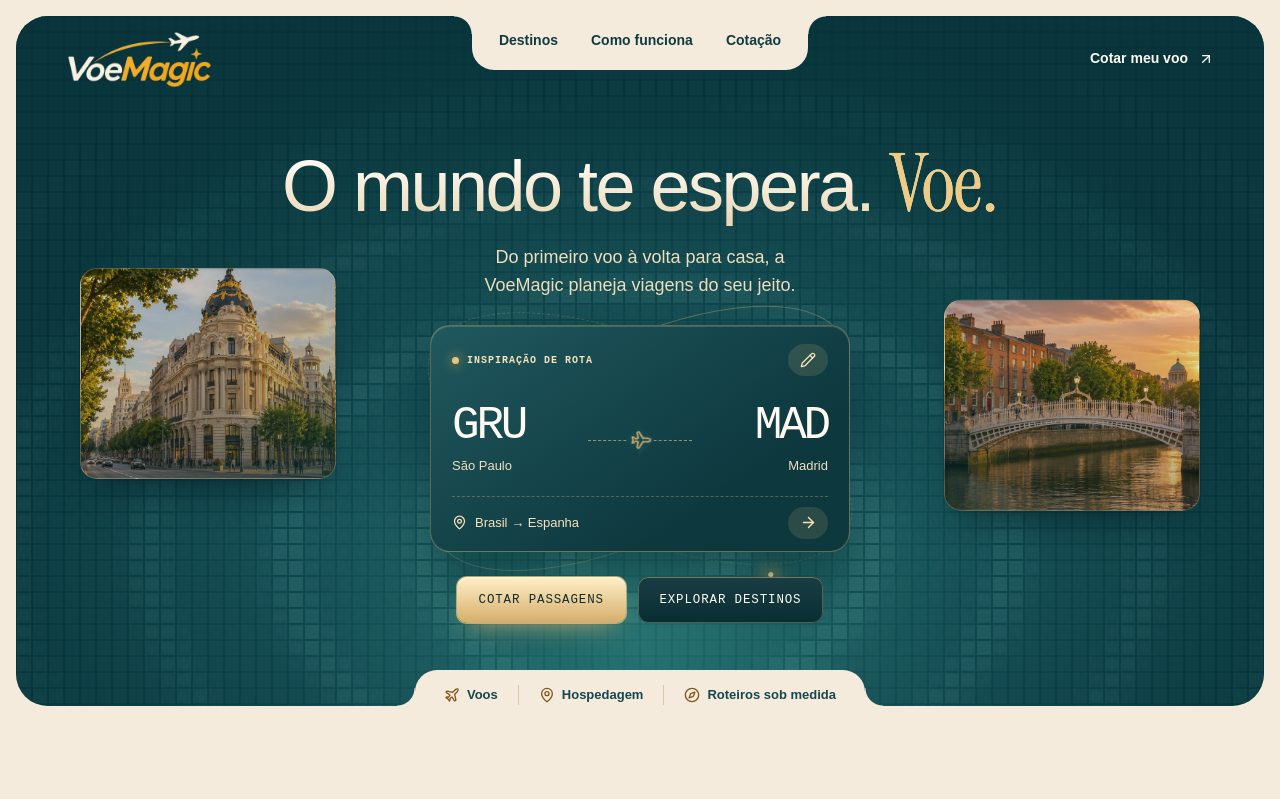
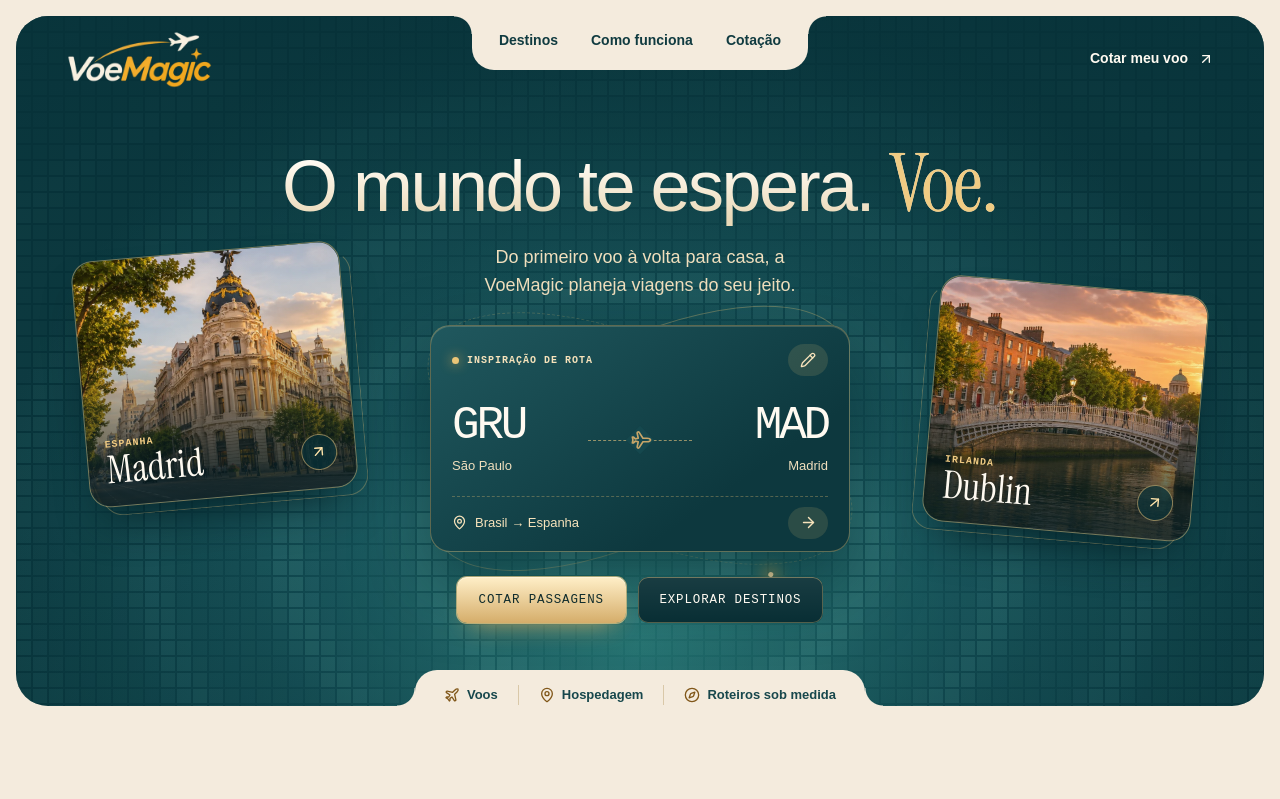
Before and after one commit to thomasgabbriel/voemagic, a React (Vite) app: page / in a window 1280 px wide. Shown: the top 799 px of the page. Built offline with nearby package versions, Linux system fonts and the light colour scheme.

Commit message:
Refina a composição da hero no desktop

```diff
--- a/src/main.tsx
+++ b/src/main.tsx
@@ -35,7 +35,6 @@ function App() {
       <main id="inicio">
         <section className="hero" aria-labelledby="hero-title">
           <PixelField />
-          <div className="hero-scenes" aria-hidden="true" />
           <header className="header">
             <Brand />
             <button type="button" className="menu-toggle" aria-expanded={menuOpen} aria-controls="menu" aria-label={menuOpen ? 'Fechar menu' : 'Abrir menu'} onClick={() => setMenuOpen(!menuOpen)}>{menuOpen ? <X size={22} /> : <Menu size={22} />}</button>
@@ -59,6 +58,18 @@ function App() {
               <a className="hero-button hero-button-primary" href="#cotacao">Cotar passagens</a>
               <a className="hero-button hero-button-secondary" href="#destinos">Explorar destinos</a>
             </div>
+          </div>
+
+          <div className="hero-scenes">
+            {destinations.slice(0, 2).map(({ code, city, country }) => (
+              <a key={code} className="hero-scene" href="#cotacao" aria-label={`Cotar voo para ${city}`}
+                onClick={() => setSuggestedDestination({ code, originCode: 'GRU' })}>
+                <span className="hero-scene-caption">
+                  <span><span className="eyebrow">{country}</span><strong>{city}</strong></span>
+                  <span className="hero-scene-arrow"><ArrowUpRight size={17} aria-hidden="true" /></span>
+                </span>
+              </a>
+            ))}
           </div>
 
           <div className="shelf">
--- a/src/styles.css
+++ b/src/styles.css
@@ -44,28 +44,69 @@ em { font-family: 'Instrument Serif', Georgia, serif; font-weight: 400; letter-s
 }
 .hero-scenes { display: none; }
 @media (min-width: 1100px) {
-  .hero-scenes { display: block; position: absolute; inset: 0; z-index: -1; pointer-events: none; }
-  .hero-scenes::before, .hero-scenes::after {
-    content: '';
+  .hero-scenes { display: block; position: absolute; inset: 0; z-index: 0; pointer-events: none; }
+  .hero-scene {
+    --scene-tilt: -5deg;
+    --scene-offset: 11px;
     position: absolute;
-    top: 50%;
-    width: clamp(215px, 20vw, 325px);
-    aspect-ratio: 1.21;
-    border: 1px solid #f0cb8345;
-    border-radius: 17px;
-    background-position: center;
-    background-size: cover;
-    box-shadow: 0 20px 40px -18px #001f25db;
+    top: 48%;
+    left: clamp(36px, 5vw, 88px);
+    width: clamp(218px, 21vw, 328px);
+    aspect-ratio: 1.09;
+    display: flex;
+    align-items: flex-end;
+    isolation: isolate;
+    padding: clamp(12px, 1.4vw, 20px);
+    border: 1px solid #e1ba757d;
+    border-radius: 21px;
+    background: #143e43;
+    color: #fffaf1;
+    box-shadow: 0 26px 46px -18px #001a20e0;
+    transform: translateY(-39%) rotate(var(--scene-tilt));
+    transition: transform 260ms var(--out), box-shadow 220ms ease;
+    pointer-events: auto;
   }
-  .hero-scenes::before {
-    left: clamp(36px, 5vw, 88px);
-    transform: translateY(-44%);
-    background-image: linear-gradient(150deg, #07323912, #07323953 68%, #073239ae), url('/images/madrid.webp');
+  .hero-scene:last-child {
+    --scene-tilt: 5deg;
+    --scene-offset: -11px;
+    inset: 53% clamp(36px, 5vw, 88px) auto auto;
   }
-  .hero-scenes::after {
-    right: clamp(36px, 5vw, 88px);
-    transform: translateY(-29%);
-    background-image: linear-gradient(210deg, #0732390f, #0732394d 68%, #073239a0), url('/images/dublin.webp');
+  .hero-scene::before, .hero-scene::after { content: ''; position: absolute; pointer-events: none; }
+  .hero-scene::before {
+    inset: 0;
+    z-index: -1;
+    border-radius: inherit;
+    background: linear-gradient(180deg, #07323906 37%, #061e23db 96%), url('/images/madrid.webp') center 41% / cover;
+  }
+  .hero-scene:last-child::before {
+    background: linear-gradient(180deg, #07323906 37%, #061e23db 96%), url('/images/dublin.webp') center 49% / cover;
+  }
+  .hero-scene::after {
+    inset: 0;
+    z-index: -2;
+    border: 1px solid #e1ba7552;
+    border-top-color: transparent;
+    border-radius: inherit;
+    transform: translate(var(--scene-offset), 10px);
+  }
+  .hero-scene:is(:hover, :focus-visible) {
+    transform: translateY(-41%) rotate(0);
+    box-shadow: 0 30px 50px -18px #001a20f2;
+    outline-color: #f0cb83;
+  }
+  .hero-scene-caption { width: 100%; display: flex; justify-content: space-between; align-items: end; gap: 9px; }
+  .hero-scene-caption .eyebrow { display: block; color: #f0cb83; }
+  .hero-scene-caption strong { display: block; font: italic 400 clamp(30px, 3vw, 49px)/.94 'Instrument Serif', Georgia, serif; }
+  .hero-scene-arrow {
+    display: grid;
+    flex: none;
+    place-items: center;
+    width: 36px;
+    height: 36px;
+    color: #ffe3a9;
+    border: 1px solid #e1ba7594;
+    border-radius: 50%;
+    background: #093138bd;
   }
 }
 .header {
```
Also changed, not shown: 1 other file (tests, documents, lock files or other folders).
